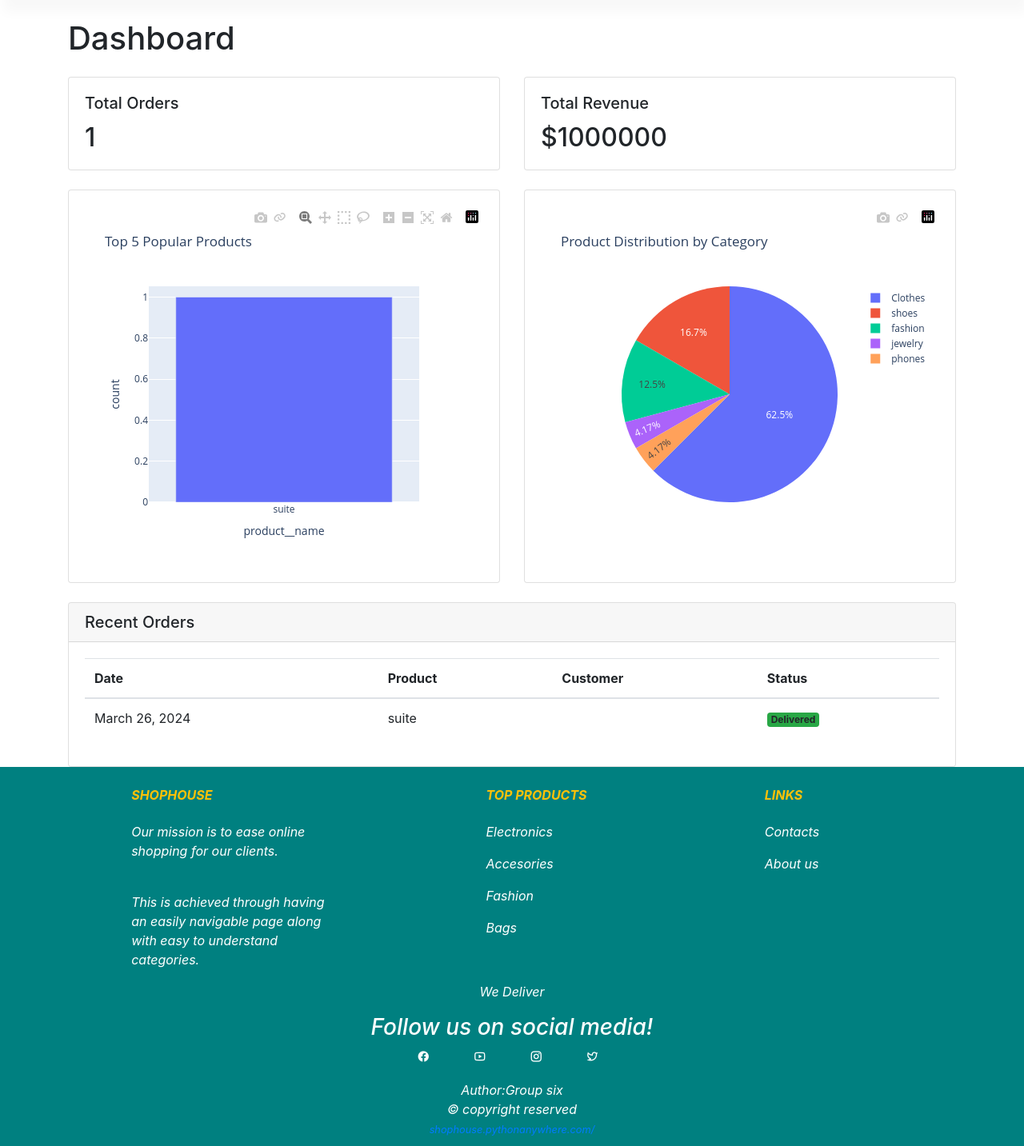
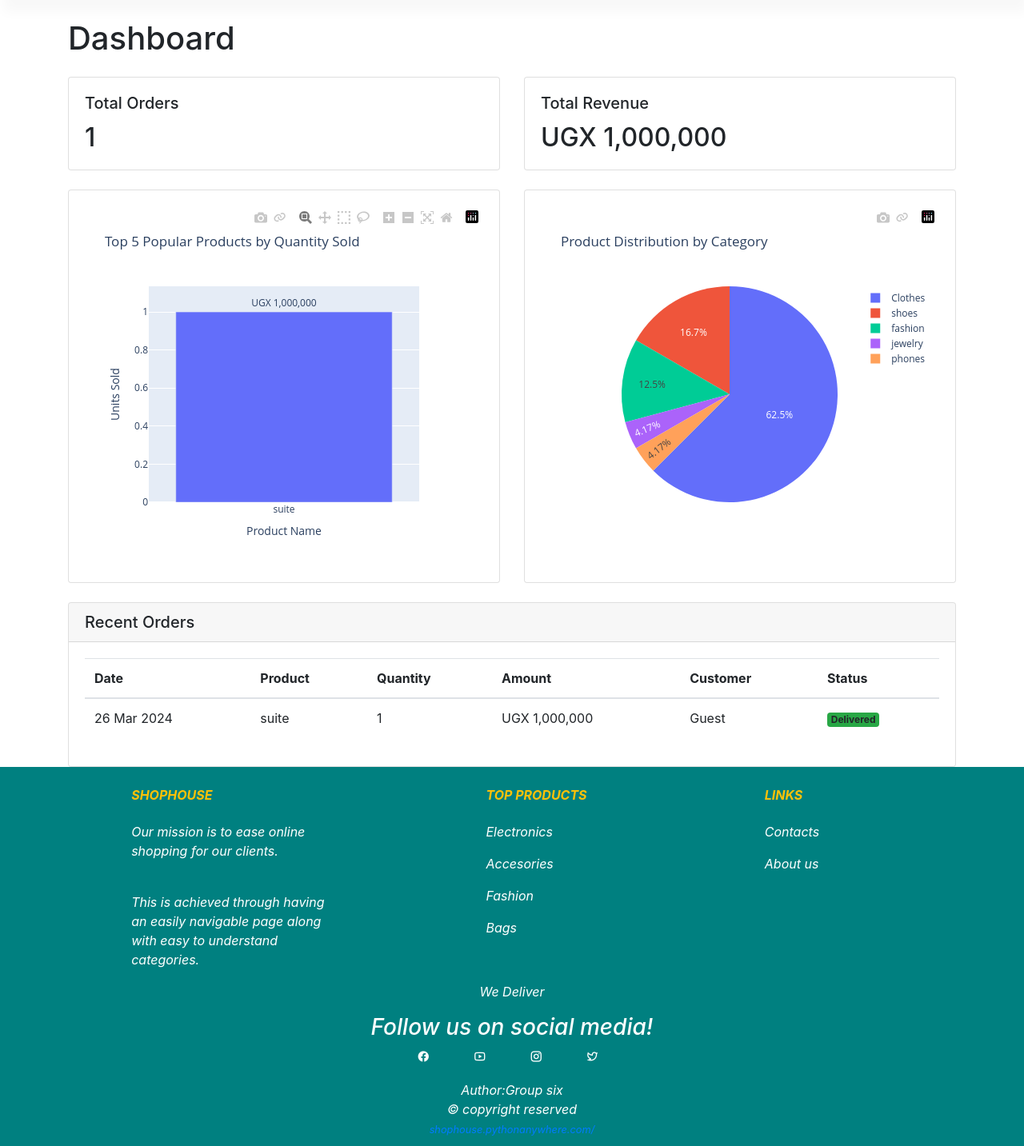
Before and after one commit to nathankanyesigye/shophouse, a Django app: page /dashboard/ in a window 1280 px wide. Shown: the part 205-1638 px from the top of the page at 80% size. Run offline with Django 5.2, Linux system fonts and the light colour scheme; data comes from the database, SQL or seed files in the repository; data that the repository does not hold is empty; some libraries are stand-ins or nearby versions.

Commit message:
updated the errors

```diff
--- a/dashboard/templates/dashboard/dashboard.html
+++ b/dashboard/templates/dashboard/dashboard.html
@@ -1,4 +1,5 @@
 {% extends 'base.html' %}
+{% load humanize %}
 
 {% block content %}
 <div class="container mt-4">
@@ -18,7 +19,7 @@
             <div class="card">
                 <div class="card-body">
                     <h5 class="card-title">Total Revenue</h5>
-                    <h2 class="card-text">${{ total_revenue }}</h2>
+                    <h2 class="card-text">{{ total_revenue }}</h2>
                 </div>
             </div>
         </div>
@@ -56,6 +57,8 @@
                                 <tr>
                                     <th>Date</th>
                                     <th>Product</th>
+                                    <th>Quantity</th>
+                                    <th>Amount</th>
                                     <th>Customer</th>
                                     <th>Status</th>
                                 </tr>
@@ -63,9 +66,17 @@
                             <tbody>
                                 {% for order in recent_orders %}
                                 <tr>
-                                    <td>{{ order.orderDate }}</td>
-                                    <td>{{ order.product.name }}</td>
-                                    <td>{{ order.customer.UserName.user_name }}</td>
+                                    <td>{{ order.orderDate|date:"d M Y" }}</td>
+                                    <td>{{ order.product.name|default:"N/A" }}</td>
+                                    <td>{{ order.quantity|default:"0" }}</td>
+                                    <td>UGX {{ order.total_amount|default:"0"|floatformat:0|intcomma }}</td>
+                                    <td>
+                                        {% if order.customer.UserName %}
+                                            {{ order.customer.UserName.user_name|default:order.customer.UserName.email|default:"Anonymous" }}
+                                        {% else %}
+                                            Guest
+                                        {% endif %}
+                                    </td>
                                     <td>
                                         {% if order.status %}
                                             <span class="badge bg-success">Delivered</span>
--- a/dashboard/views.py
+++ b/dashboard/views.py
@@ -1,29 +1,48 @@
 from django.shortcuts import render
-from django.db.models import Count, Sum
+from django.db.models import Count, Sum, F
 from shophouse.models import Order, Product, Categories
 import plotly.express as px
 import pandas as pd
 
+def format_currency(amount):
+    if amount is None:
+        return "UGX 0"
+    return f"UGX {amount:,.0f}"
+
 def dashboard(request):
     # Total Orders and Revenue
     total_orders = Order.objects.count()
-    total_revenue = Order.objects.aggregate(total=Sum('product__price'))['total'] or 0
+    total_revenue = Order.objects.aggregate(total=Sum(F('product__price') * F('quantity')))['total'] or 0
 
-    # Popular Products
+    # Popular Products with both quantity and revenue
     popular_products = (
         Order.objects
         .values('product__name')
-        .annotate(count=Count('id'))
-        .order_by('-count')[:5]
+        .annotate(
+            total_quantity=Sum('quantity'),
+            total_revenue=Sum(F('product__price') * F('quantity'))
+        )
+        .order_by('-total_quantity')[:5]
     )
 
     if popular_products:
+        # Convert to DataFrame for better plotting
+        df_products = pd.DataFrame(popular_products)
+        df_products['formatted_revenue'] = df_products['total_revenue'].apply(format_currency)
+
+        # Create bar chart with quantity
         fig_products = px.bar(
-            popular_products,
+            df_products,
             x='product__name',
-            y='count',
-            title='Top 5 Popular Products'
+            y='total_quantity',
+            title='Top 5 Popular Products by Quantity Sold',
+            labels={
+                'product__name': 'Product Name',
+                'total_quantity': 'Units Sold'
+            },
+            text='formatted_revenue'  # Show revenue on bars
         )
+        fig_products.update_traces(textposition='outside')
         products_chart = fig_products.to_html(full_html=False)
     else:
         products_chart = "No product data available"
@@ -46,76 +65,23 @@ def dashboard(request):
     else:
         categories_chart = "No category data available"
 
-    # Recent Orders
-    recent_orders = Order.objects.select_related('product', 'customer').order_by('-orderDate')[:5]
+    # Recent Orders with total amount
+    recent_orders = (
+        Order.objects
+        .select_related('product', 'customer', 'customer__UserName')
+        .annotate(
+            total_amount=F('product__price') * F('quantity'),
+            display_name=F('customer__UserName__user_name')
+        )
+        .order_by('-orderDate', '-id')[:5]
+    )
 
     context = {
         'total_orders': total_orders,
-        'total_revenue': total_revenue,
+        'total_revenue': format_currency(total_revenue),
         'products_chart': products_chart,
         'categories_chart': categories_chart,
         'recent_orders': recent_orders,
     }
 
     return render(request, 'dashboard/dashboard.html', context)
-
-    sales_df = pd.DataFrame(sales_data)
-    if not sales_df.empty:
-        fig_sales = px.line(
-            sales_df,
-            x='date',
-            y='total_sales',
-            title='Daily Sales'
-        )
-        sales_chart = fig_sales.to_html(full_html=False)
-    else:
-        sales_chart = "No sales data available"
-
-    # Popular Products
-    popular_products = (
-        Order.objects
-        .values('product__name')
-        .annotate(total_quantity=Sum('quantity'))
-        .order_by('-total_quantity')[:5]
-    )
-
-    if popular_products:
-        fig_products = px.bar(
-            popular_products,
-            x='product__name',
-            y='total_quantity',
-            title='Top 5 Popular Products'
-        )
-        products_chart = fig_products.to_html(full_html=False)
-    else:
-        products_chart = "No product data available"
-
-    # Category Distribution
-    category_data = (
-        Product.objects
-        .values('Category__name')
-        .annotate(count=Count('id'))
-    )
-
-    if category_data:
-        fig_categories = px.pie(
-            category_data,
-            values='count',
-            names='Category__name',
-            title='Product Distribution by Category'
-        )
-        categories_chart = fig_categories.to_html(full_html=False)
-    else:
-        categories_chart = "No category data available"
-
-    # Recent Orders
-    recent_orders = Order.objects.order_by('-orderDate')[:5]
-
-    context = {
-        'sales_chart': sales_chart,
-        'products_chart': products_chart,
-        'categories_chart': categories_chart,
-        'recent_orders': recent_orders,
-    }
-
-    return render(request, 'dashboard/dashboard.html', context)
--- a/web_backend/settings.py
+++ b/web_backend/settings.py
@@ -38,6 +38,7 @@ INSTALLED_APPS = [
     'django.contrib.sessions',
     'django.contrib.messages',
     'django.contrib.staticfiles',
+    'django.contrib.humanize',
     'whitenoise.runserver_nostatic',
     'shophouse',
     'dashboard',
```
